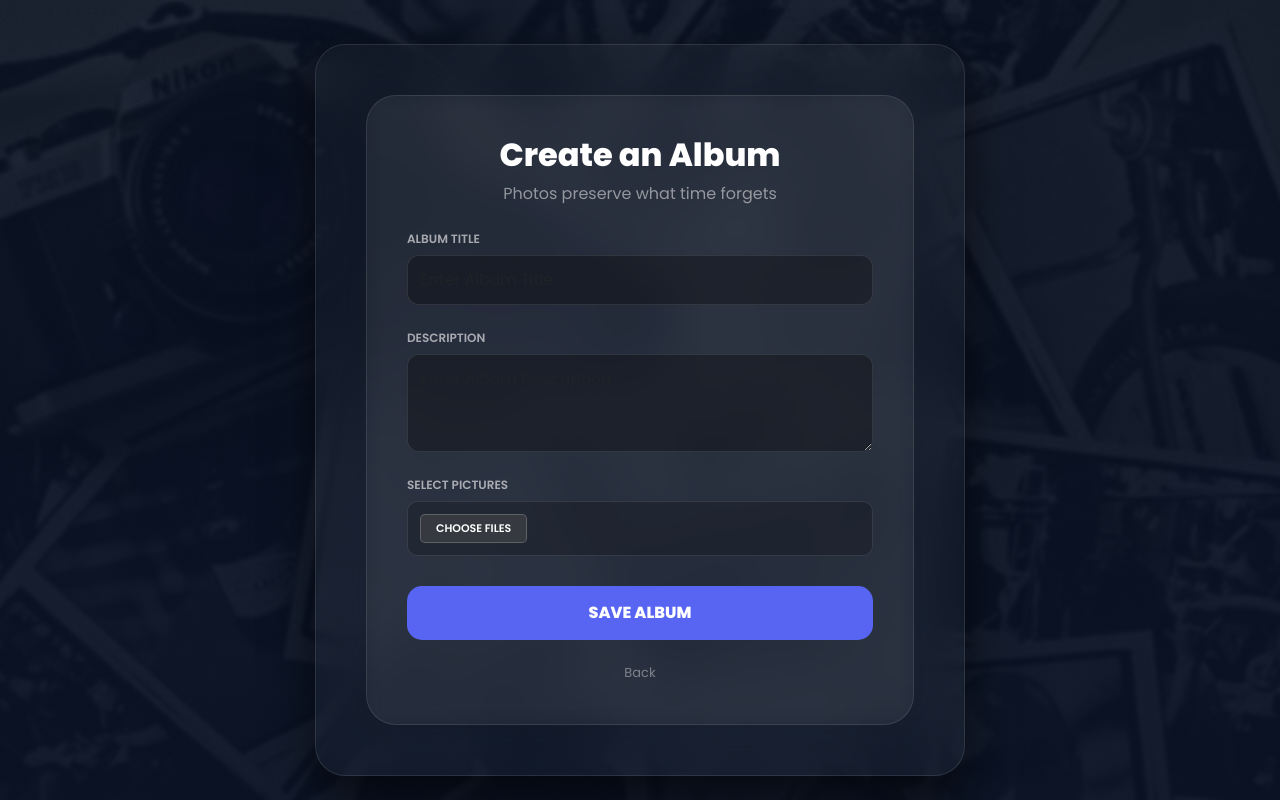
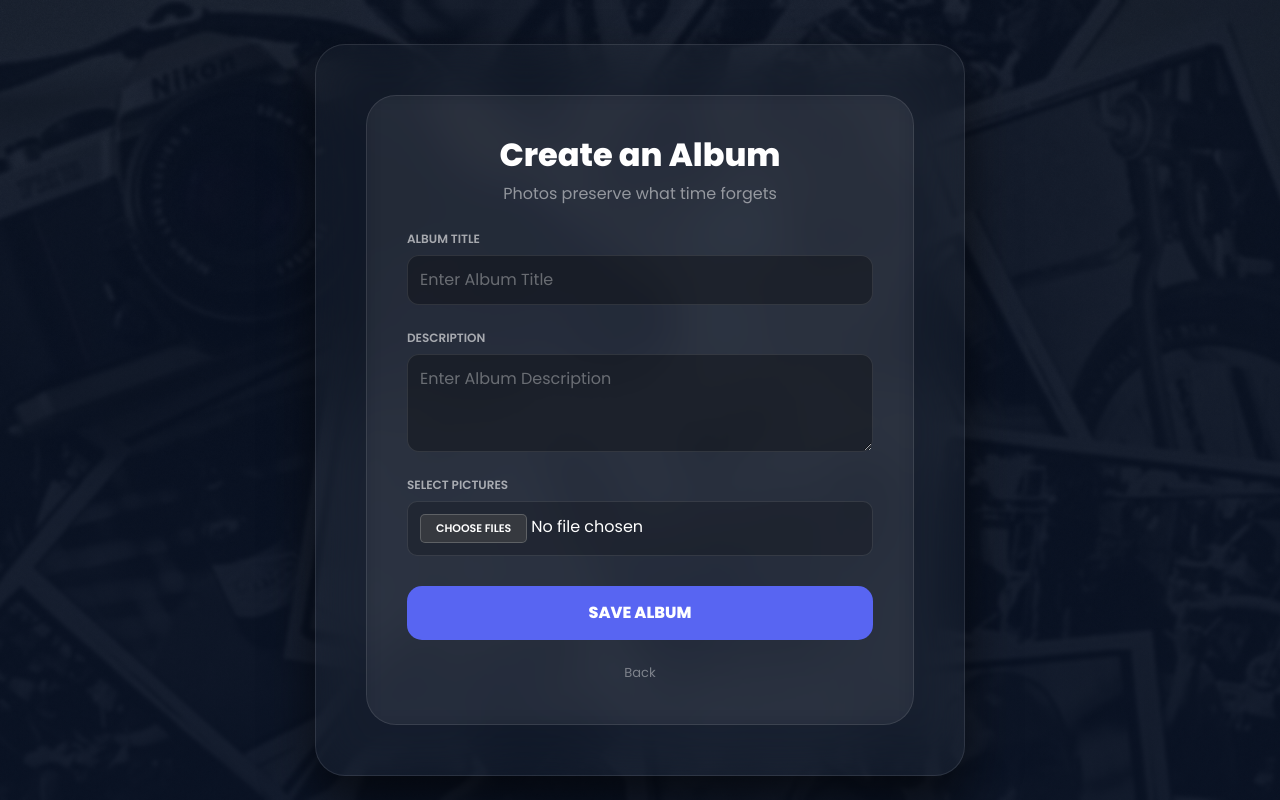
Before and after one commit to andreikristoffermanrique/SnapStash, a Flask app: page /create_album in a window 1280 px wide. Run offline with Flask 3, Linux system fonts and the light colour scheme; the visitor is signed in with stand-in values (Sample User, id 1).

Commit message:
text placeholder visibility in Create an Album

```diff
--- a/microblog/app/templates/create_album.html
+++ b/microblog/app/templates/create_album.html
@@ -12,19 +12,19 @@
 
                 <div style="margin-top: 20px; text-align: left;">
                     <label style="color: rgba(255,255,255,0.6); font-size: 12px; font-weight: 600;">ALBUM TITLE</label>
-                    {{ form.title(class="form-control", placeholder="Enter Album Title", style="background: rgba(0,0,0,0.2); border: 1px solid rgba(255,255,255,0.1); color: white; border-radius: 10px; padding: 12px; width: 100%; margin-top: 5px;") }}
+                    {{ form.title(class="form-control create-input", placeholder="Enter Album Title", style="background: rgba(0,0,0,0.2); border: 1px solid rgba(255,255,255,0.1); color: white; border-radius: 10px; padding: 12px; width: 100%; margin-top: 5px;") }}
                 </div>
 
                 <!-- Added Description Field -->
                 <div style="margin-top: 20px; text-align: left;">
                     <label style="color: rgba(255,255,255,0.6); font-size: 12px; font-weight: 600;">DESCRIPTION</label>
-                    {{ form.description(class="form-control", placeholder="Enter Album Description", style="background: rgba(0,0,0,0.2); border: 1px solid rgba(255,255,255,0.1); color: white; border-radius: 10px; padding: 12px; width: 100%; margin-top: 5px;", rows="3") }}
+                    {{ form.description(class="form-control create-input", placeholder="Enter Album Description", style="background: rgba(0,0,0,0.2); border: 1px solid rgba(255,255,255,0.1); color: white; border-radius: 10px; padding: 12px; width: 100%; margin-top: 5px;", rows="3") }}
                 </div>
 
                 <div style="margin-top: 20px; text-align: left;">
                     <label style="color: rgba(255,255,255,0.6); font-size: 12px; font-weight: 600;">SELECT PICTURES</label>
                     <input type="file" name="pictures" id="file-upload" multiple
-                        style="color: transparent; width: 100%; padding: 12px; background: rgba(0,0,0,0.2); border: 1px solid rgba(255,255,255,0.1); border-radius: 10px; margin-top: 5px; cursor: pointer;">
+                        style="color: white; width: 100%; padding: 12px; background: rgba(0,0,0,0.2); border: 1px solid rgba(255,255,255,0.1); border-radius: 10px; margin-top: 5px; cursor: pointer;">
                 </div>
 
                 <button type="submit" class="btn-primary-custom" style="width: 100%; background: #5865f2; color: white; padding: 15px; border-radius: 15px; border: none; font-weight: 800; margin-top: 30px; cursor: pointer;">
@@ -42,6 +42,12 @@
 
 {% block styles %}
 <style>
+    /* Fix placeholder visibility */
+    .create-input::placeholder {
+        color: rgba(255, 255, 255, 0.35) !important;
+        opacity: 1;
+    }
+
     /* Styling the actual button part of the file input to match your aesthetic */
     input[type="file"]::file-selector-button {
         background: #36393f;
```
Also changed, not shown: microblog/app/templates/my_album.html (+28 -0 lines).
